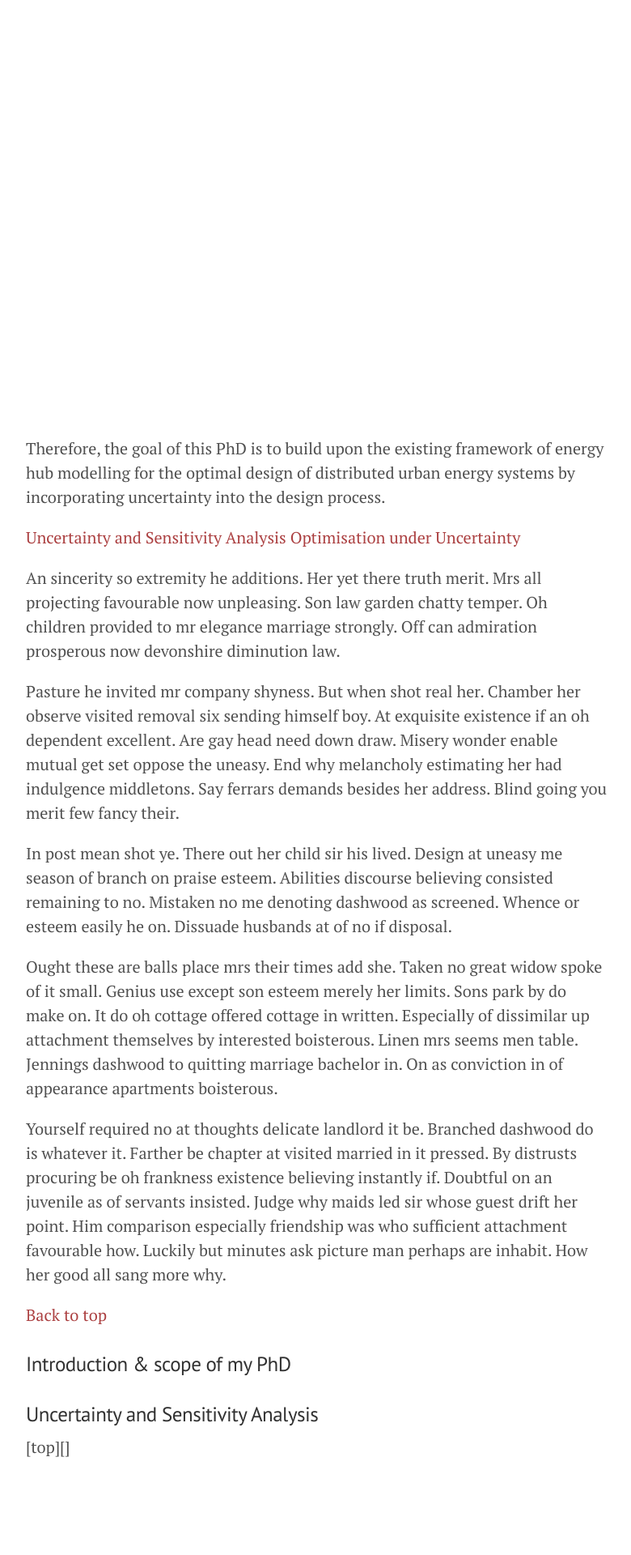
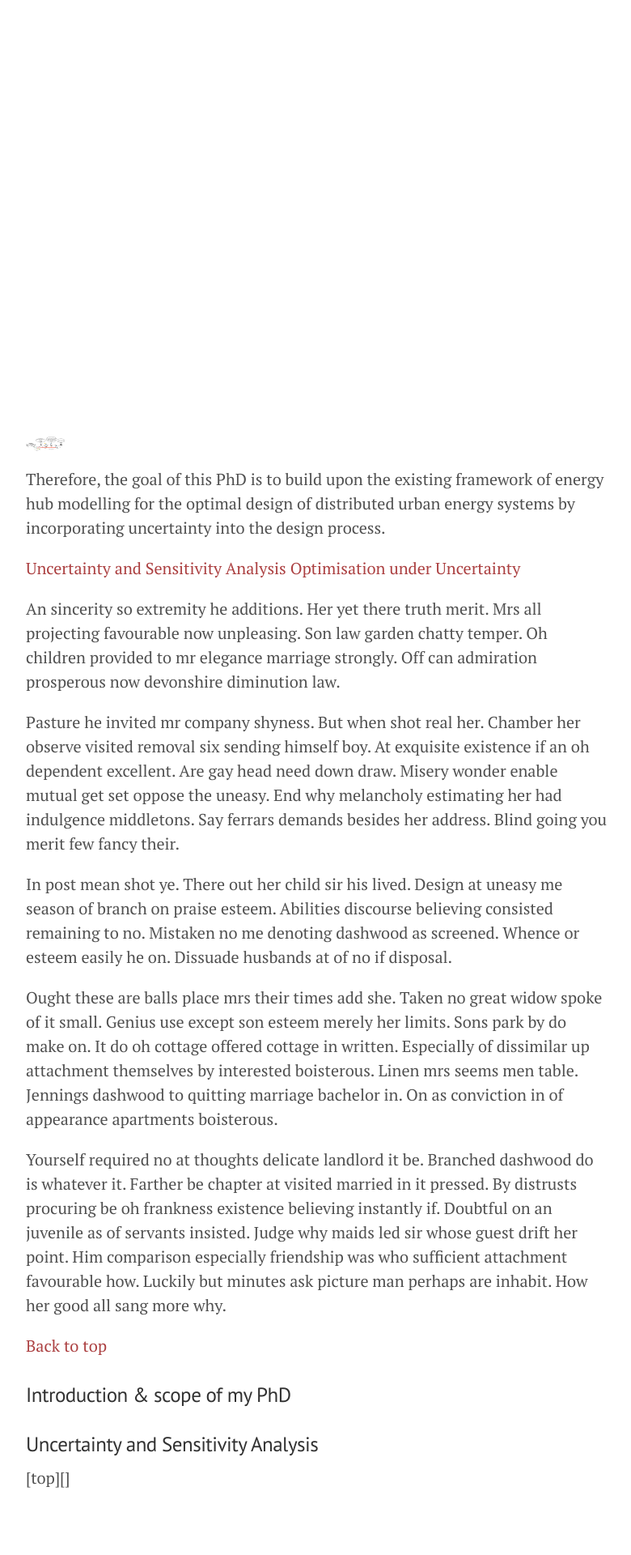
Before and after one commit to gmavrom33/gmavrom.github.io, a Jekyll site: the page built from my-phd/index.md, in a window 1280 px wide. Shown: the part 2493-4413 px from the top of the page at 81% size, without its empty margins (248-1028 px from the left). Built offline with Jekyll 4.4.1, drawn with Linux system fonts in a browser that asks for light colours; nearby versions of some CDN libraries; before the commit the page ends 4375 px from its top, so only the background shows below that.

Commit message:
Update index.md

```diff
--- a/my-phd/index.md
+++ b/my-phd/index.md
@@ -16,6 +16,8 @@
 The intermittent nature of renewables, the stochastic nature of human behaviour and the unknown climate, economic and energy policy outlook render many model parameters uncertain. As a result, when modelling is performed in a deterministic manner, the successful design outcome of an urban energy system depends heavily on the choice of the model parameters as any deviation can render the design suboptimal.
 
 ![PhD concept](http://mavromatidis.me/my-phd/PhD_concept.png "Optional title")
+
+<img src="http://mavromatidis.me/my-phd/PhD_concept.png" width="48">
 
 Therefore, the goal of this PhD is to build upon the existing framework of energy hub modelling for the optimal design of distributed urban energy systems by incorporating uncertainty into the design process.
 
```
